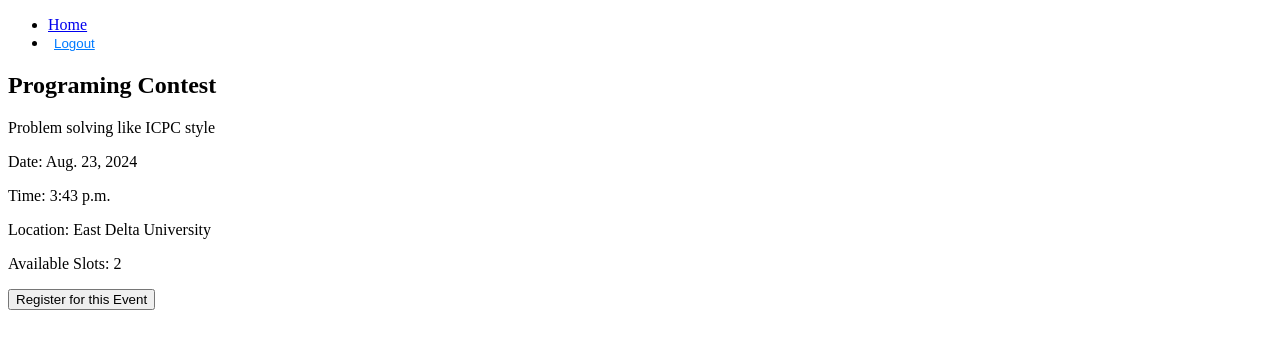
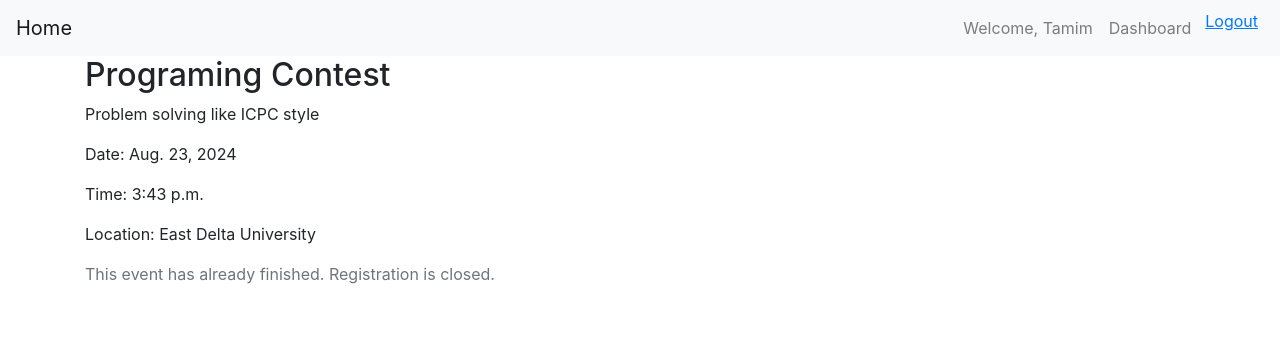
Before and after one commit to AsrarTamim/Event-Registration-System, a Django app: page /1/ in a window 1280 px wide. Shown: the top 349 px of the page. Run offline with Django 5.2, Linux system fonts and the light colour scheme; a user stored in the database is signed in; data comes from the database, SQL or seed files in the repository; both versions use the stored data as it was after the commit; data that the repository does not hold is empty; some libraries are stand-ins or nearby versions.

Commit message:
create upcoming event and fhinished event

```diff
--- a/Event_Management/Events/urls.py
+++ b/Event_Management/Events/urls.py
@@ -4,7 +4,7 @@ from .views import event_list,event_detail,event_register,unregister_from_event,
 urlpatterns = [
     path('', event_list, name='event_list'),
     path('<int:pk>/', event_detail, name='event_detail'),
-    path('event/<int:pk>/register/', event_register, name='event_register'),
-    path('event/<int:pk>/unregister/', unregister_from_event, name='unregister_from_event'),
+    path('<int:pk>/register/', event_register, name='event_register'),
+    path('<int:pk>/unregister/', unregister_from_event, name='unregister_from_event'),
     path('dashboard/', user_dashboard, name='user_dashboard'),
 ]
--- a/Event_Management/Events/views.py
+++ b/Event_Management/Events/views.py
@@ -3,20 +3,32 @@ from django.contrib.auth.decorators import login_required
 from .models import Event,Registration
 from django.contrib import messages
 from .forms import RegistrationForm
+from django.utils import timezone
 
 def event_list(request):
+    now = timezone.now()
+    upcoming_events = Event.objects.filter(date__gt=now.date()) | Event.objects.filter(date=now.date(), time__gte=now.time())
+    finished_events = Event.objects.filter(date__lt=now.date()) | Event.objects.filter(date=now.date(), time__lt=now.time())
     query = request.GET.get('q')
     if query:
-         events = Event.objects.filter(title__icontains=query)
-    else:
-        events = Event.objects.all().order_by('date')
-    return render(request, 'events/event_list.html', {'events': events})
+        upcoming_events = upcoming_events.filter(title__icontains=query)
+        finished_events = finished_events.filter(title__icontains=query)
+    return render(request, 'events/event_list.html', {
+        'upcoming_events': upcoming_events.order_by('date', 'time'),
+        'finished_events': finished_events.order_by('-date', '-time')
+        })
 
 @login_required
 def event_detail(request, pk):
     event = get_object_or_404(Event, pk=pk)
+    now = timezone.now()
+    is_upcoming = (event.date > now.date()) or (event.date == now.date() and event.time >= now.time())
     registration = Registration.objects.filter(event=event, user=request.user).first()
-    return render(request, 'events/event_details.html', {'event': event, 'registration': registration,})
+    return render(request, 'events/event_details.html', {
+        'event': event,
+        'registration': registration,
+        'is_upcoming': is_upcoming
+        })
 
 
 @login_required
--- a/Event_Management/Templates/base.html
+++ b/Event_Management/Templates/base.html
@@ -2,14 +2,28 @@
 <html lang="en">
 <head>
     <meta charset="UTF-8">
+    <meta name="viewport" content="width=device-width, initial-scale=1.0">
     <title>{% block title %}Event System{% endblock %}</title>
+    <link rel="stylesheet" href="https://stackpath.bootstrapcdn.com/bootstrap/4.5.2/css/bootstrap.min.css">
 </head>
 <body>
-    <nav>
-        <ul>
-            <li><a href="{% url 'event_list' %}">Home</a></li>
+    <nav class="navbar navbar-expand-lg navbar-light bg-light">
+        <a class="navbar-brand" href="{% url 'event_list' %}">Home</a>
+        <button class="navbar-toggler" type="button" data-toggle="collapse" data-target="#navbarNav" aria-controls="navbarNav" aria-expanded="false" aria-label="Toggle navigation">
+            <span class="navbar-toggler-icon"></span>
+        </button>
+        <div class="collapse navbar-collapse" id="navbarNav">
+        <ul class="navbar-nav ml-auto">
+
+
             {% if user.is_authenticated %}
-            <li>
+            <li class="nav-item">
+                <span class="nav-link">Welcome, {{ user.username }}</span>
+            </li>
+            <li class="nav-item">
+                <a class="nav-link" href="{% url 'user_dashboard' %}">Dashboard</a>
+            </li>
+            <li class="nav-item">
                 <form id="logout-form" method="POST" action="{% url 'logout' %}">
                     {% csrf_token %}
                     <button type="submit" style="background:none;border:none;color:#007bff;text-decoration:underline;cursor:pointer;">
@@ -18,12 +32,20 @@
                 </form>
             </li>
         {% else %}
-            <li><a href="{% url 'login' %}">Login</a></li>
-            <li><a href="{% url 'register' %}">Register</a></li>
+            <li class="nav-item"><a href="{% url 'login' %}">Login</a></li>
+            <li class="nav-item"><a href="{% url 'register' %}">Register</a></li>
         {% endif %}
         </ul>
+    </div>
     </nav>
-    <div>
+    <div class="container">
+        {% if messages %}
+        <div class="container mt-1 alert alert-success" role="alert">
+            {% for message in messages %}
+            {{ message }}
+            {% endfor %}
+        </div>
+        {% endif %}
     {% block content %}
     {% endblock %}
     </div>
--- a/Event_Management/Templates/events/event_details.html
+++ b/Event_Management/Templates/events/event_details.html
@@ -6,19 +6,28 @@
 <p>Date: {{ event.date }}</p>
 <p>Time: {{ event.time }}</p>
 <p>Location: {{ event.location }}</p>
+
+{% if user.is_authenticated %}
+{% if is_upcoming %}
 <p>Available Slots: {{ event.slots }}</p>
-{% if user.is_authenticated %}
 {% if registration %}
 <form method="POST" action="{% url 'unregister_from_event' event.pk %}">
     {% csrf_token %}
     <button type="submit" class="btn btn-warning">Unregister from this Event</button>
 </form>
 {% else %}
+{% if event.slots > 0 %}
     <form method="POST" action="{% url 'event_register' event.pk %}">
     {% csrf_token %}
     <button type="submit"class="btn btn-primary">Register for this Event</button>
     </form>
+ {% else %}
+    <p class="text-danger">No slots available for this event.</p>
     {% endif %}
+    {% endif %}
+{% else %}
+    <p class="text-muted">This event has already finished. Registration is closed.</p>
+{% endif %}
 {% else %}
     <p><a href="{% url 'login' %}">Login</a> to register for this event.</p>
 {% endif %}
```
Also changed, not shown: Event_Management/Templates/events/event_list.html (+23 -6 lines), Event_Management/Templates/registration/login.html (+1 -7 lines), Event_Management/db.sqlite3.
